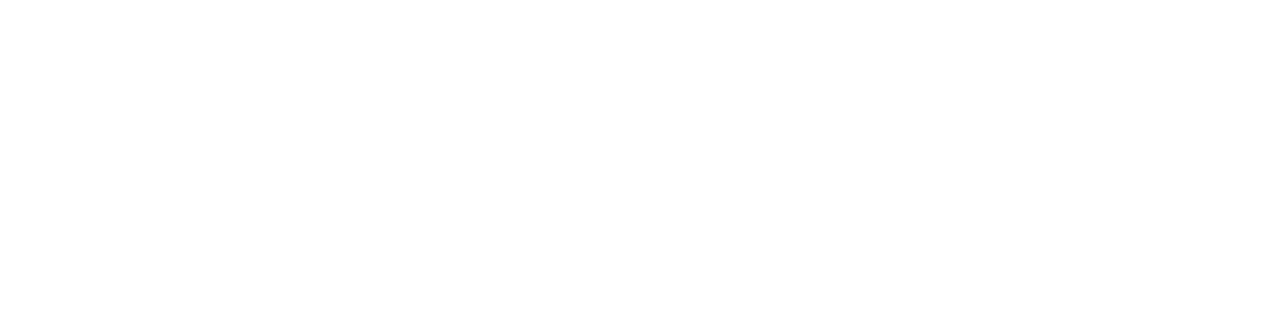
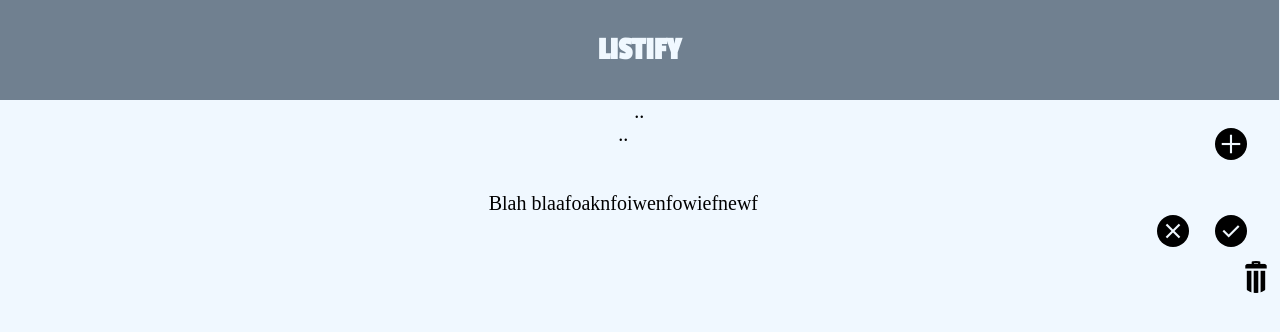
Before and after one commit to sawheeldon/listy-app, a plain HTML site: page index.html in a window 1280 px wide. Drawn offline with Linux system fonts and the light colour scheme.

Commit message:
Design build out

```diff
--- a/CSS/main.css
+++ b/CSS/main.css
@@ -27,9 +27,83 @@ General styles (General Module, wrapping around the modules bellow)
 (the styles used everywhere in the page (like the Body) or styles which are used in more than 2 of the modules bellow (h2, h3, h4, h5, h6, p, a, ul, li))
 */
 
-body {}
+body {
+    background-color:aliceblue;
+    font-size:20px;
+    text-align: center;
+    width:99.9%;
+    height: 70%;
+    margin:auto 0;
 
+}
 
+.top-bar{
+    font-family: 'Passion One', cursive;
+    color:aliceblue;
+    text-align: center;
+    width:auto;
+    height:100px;
+    padding-top: 2rem;
+    font-size:2rem;
+    background-color: slategray;
+}
+.main {
+    height:2rem;
+    width:auto;
+}
+.buttons {
+    float: right;
+}
+.buttons .add {
+    background-image: url("../images/add.png");
+    height: 32px;
+    width: 32px;
+    background-size: 100%;
+    background-repeat: no-repeat;
+    border-radius: 18px;
+    margin: 15% -100%;
+}
+
+.buttons .tick {
+    background-image: url(../images/tick.png);
+    height: 32px;
+    width: 32px;
+    background-size: 100%;
+    background-repeat: no-repeat;
+    border-radius: 18px;
+    margin: 15% -100%;
+    position: relative;
+    top:50px;
+}
+.buttons .cross {
+    background-image: url(../images/cross.png);
+    height: 32px;
+    width: 32px;
+    background-size: 100%;
+    background-repeat: no-repeat;
+    border-radius: 18px;
+    margin: 50% -125%;
+    position: relative;
+    top: 2px;
+    right: 50px;
+}
+.buttons .bin {
+    background-image: url(../images/bin.png);
+    height: 32px;
+    width: 32px;
+    float: none;
+    background-size: 100%;
+    background-repeat: no-repeat;
+    border-radius: 18px;
+    margin: 25% -20%;
+    position: static;
+    top: 10rem;
+    right: 50rem;
+}
+.all-items{
+    text-align: center;
+
+}
 /* -------------------------------------
 Header styles (Main Module)
 (all the styles inside the < header > or < nav > tags)
@@ -54,27 +128,14 @@ Responsive styles
 (the very last module in the CSS, contains all the media queries and it is dealing with the compatibility with mobiles and tablets)
 place all the mobile tables styles bellow this line
 */
+/*ipad lanscape / small laptop*/
 
-
-/* acting like an IF statement, the media query is a set of conditions in which the containing css will be applied
-for example the statament above says: IF the media on which this CSS is going to used is SCREEN (Mobiles, Tables, Laptops, Desktops or Projectors) and the maximum resolution of that device is 1024px, THEN apply the body color blue for all the text
-*/
-
-
-/*iPhone portrait*/
-
-@media only screen and (max-width: 320px) {
+@media only screen and (max-width: 1024px) {
+    /* acting like an IF statement, the media query is a set of conditions in which the containing css will be applied
+    for example the statament above says: IF the media on which this CSS is going to used is SCREEN (Mobiles, Tables, Laptops, Desktops or Projectors) and the maximum resolution of that device is 1024px, THEN apply the body color blue for all the text
+    */
     body {
-        color: purple;
-    }
-}
-
-
-/*iPhone landscape*/
-
-@media only screen and (max-width: 480px) {
-    body {
-        color: green;
+        color: blue;
     }
 }
 /*ipad potrait*/
@@ -83,9 +144,15 @@ for example the statament above says: IF the media on which this CSS is going to
         color: red;
     }
 }
-/*ipad lanscape / small laptop*/
-@media only screen and (max-width: 1024px) {
+/*iPhone landscape*/
+@media only screen and (max-width: 480px) {
     body {
-        color: blue;
+        color: green;
     }
 }
+/*iPhone portrait*/
+@media only screen and (max-width: 320px) {
+    body {
+        color: purple;
+    }
+}
--- a/index.html
+++ b/index.html
@@ -2,10 +2,32 @@
 <html lang="en">
 <head>
     <meta charset="UTF-8">
-    <title>Listy App</title>
+    <title>Listify App</title>
     <link rel="stylesheet" href="CSS/main.css">
+    <link href='https://fonts.googleapis.com/css?family=Poiret+One|Indie+Flower|Pacifico|Passion+One' rel='stylesheet' type='text/css'><link href='https://fonts.googleapis.com/css?family=Poiret+One|Indie+Flower|Pacifico' rel='stylesheet' type='text/css'>
 </head>
 <body>
-
+<div class="top-bar">
+    <h1>LISTIFY</h1>
+</div>
+<div class="main">
+    <div class="add-box">..</div>
+        <div class="buttons">
+            <div class="add function-button"></div>
+            <div class="tick function-button"></div>
+            <div class="cross function-button"></div>
+            <div class="bin function-button"></div>
+            <div class="star function-button"></div>
+        </div>
+        <div class="all-items">
+            <ul>
+                <li class="current-item">..</li>
+                <li class="current-item"></li>
+                <li class="current-item"></li>
+            </ul>
+        </div>
+    <p>Blah blaafoaknfoiwenfowiefnewf</p>
+</div>
+<div class="footer"></div>
 </body>
 </html>
```
Also changed, not shown: images/add.png (renamed from Icons/plus-1.png), images/bin-open.png (renamed from Icons/garbage-1.png), images/bin.png (renamed from Icons/garbage.png), images/cross.png (renamed from Icons/unchecked-1.png), images/star.png (renamed from Icons/favorite.png), images/tick.png (renamed from Icons/checked-1.png).
